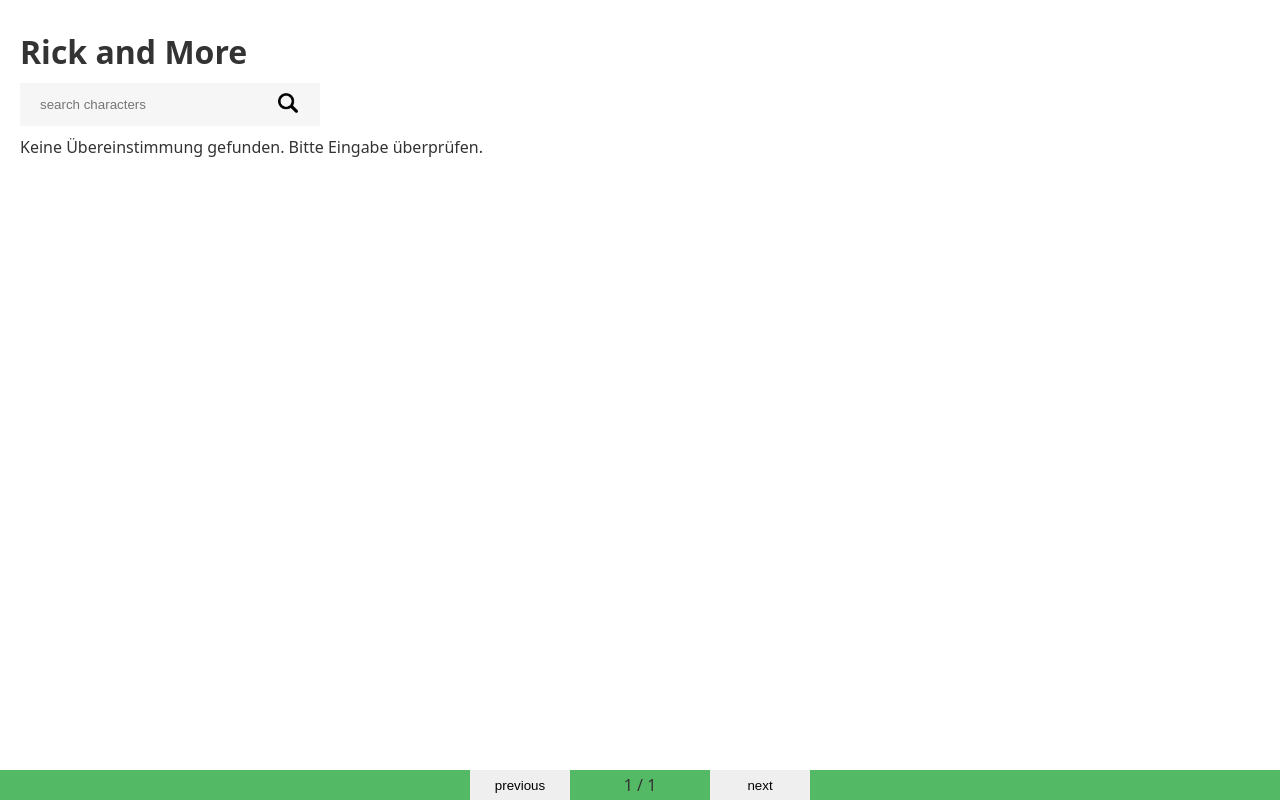
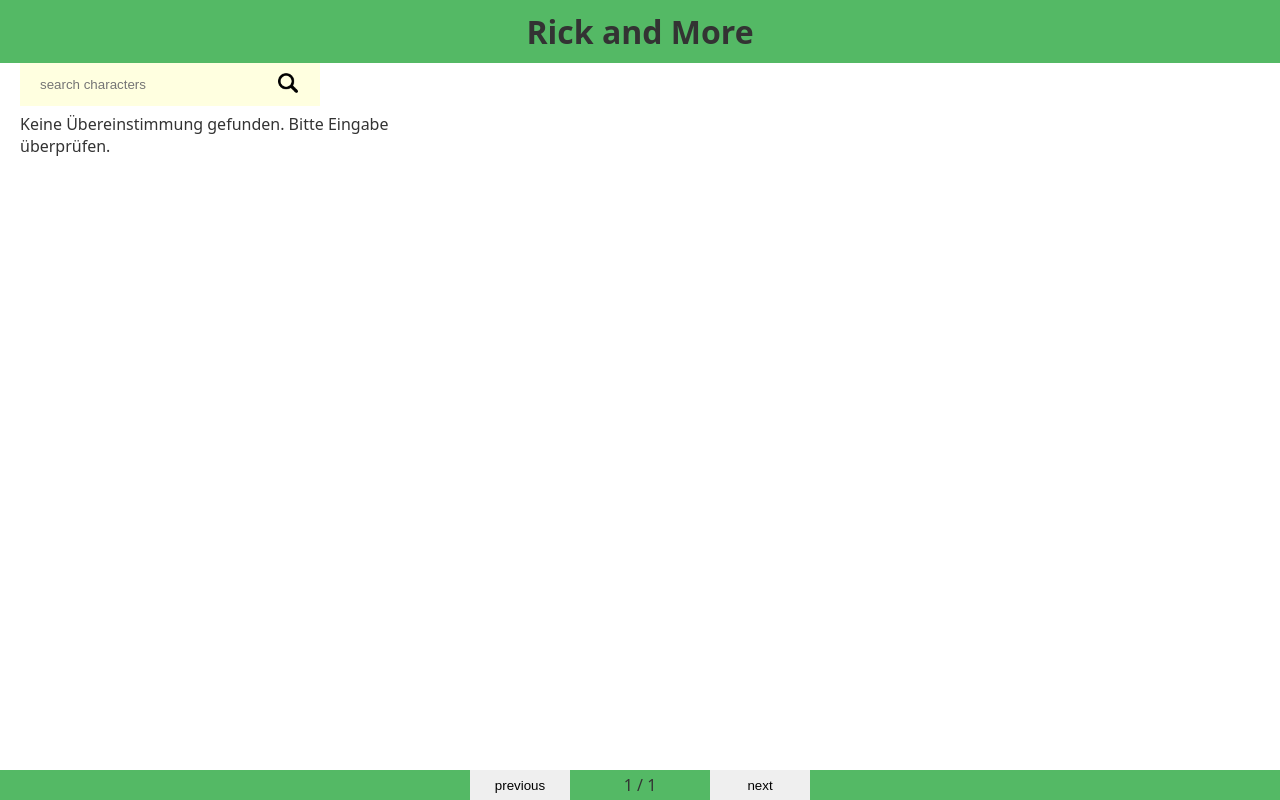
Before and after one commit to NataliaPanchenko/recap3, a website with bundled scripts: page index.html in a window 1280 px wide. Built offline with nearby package versions, Linux system fonts and the light colour scheme; no server answers.

Commit message:
add styling

```diff
--- a/components/CharacterCard/CharacterCard.css
+++ b/components/CharacterCard/CharacterCard.css
@@ -1,9 +1,21 @@
 .card-container {
   margin-bottom: 10px;
+  display: grid;
+  grid-template-columns: repeat(auto-fill, minmax(320px, 1fr));
+  padding-top: 50px;
+  gap: 5px;
 }
 .card {
   width: 300px;
   background-color: var(--color-secondary);
+  transition:
+    transform 0.2s ease,
+    box-shadow 0.2s ease;
+}
+
+.card:hover {
+  transform: translateY(-4px);
+  box-shadow: 0 10px 24px var(--nav-color);
 }
 
 .card__info {
--- a/components/NavButton/NavButton.css
+++ b/components/NavButton/NavButton.css
@@ -1,5 +1,6 @@
 .button {
   border: none;
+  cursor: pointer;
 }
 
 .button:hover {
--- a/components/NavPagination/NavPagination.css
+++ b/components/NavPagination/NavPagination.css
@@ -5,7 +5,7 @@
   position: fixed;
   bottom: 0;
   left: 0;
-  background-color: rgb(84, 185, 101);
+  background-color: var(--nav-color);
   width: 100%;
   justify-content: center;
   gap: 20px;
--- a/components/SearchBar/SearchBar.css
+++ b/components/SearchBar/SearchBar.css
@@ -1,5 +1,7 @@
 .search-bar-container {
   width: 300px;
+  position: sticky;
+  top: 63px;
 }
 
 .search-bar {
@@ -7,6 +9,7 @@
   background-color: var(--color-secondary);
   display: grid;
   grid-template-columns: 1fr 24px;
+  background-color: lightyellow;
 }
 
 .search-bar__input {
@@ -18,6 +21,7 @@
 .search-bar__button {
   border: none;
   background-color: transparent;
+  cursor: pointer;
 }
 
 .search-bar__input:focus {
--- a/styles.css
+++ b/styles.css
@@ -12,6 +12,7 @@
 :root {
   --color-primary: rgb(51, 51, 51);
   --color-secondary: #f6f6f6;
+  --nav-color: rgb(84, 185, 101);
   --font-family: system-ui;
 }
 
@@ -22,11 +23,17 @@
 }
 
 main {
-  display: flex;
-  flex-direction: column;
-  gap: 10px;
+  /* display: flex;
+  flex-direction: column; */
+
 }
 
 .title {
   padding: 10px 0;
+  position: fixed;
+  width: 100%;
+  left: 0;
+  top: 0;
+  background-color: var(--nav-color);
+  text-align: center;
 }
```
